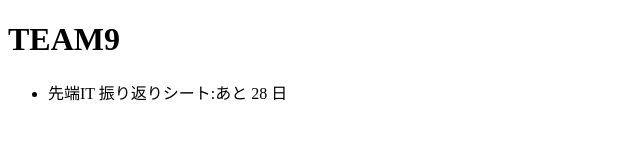
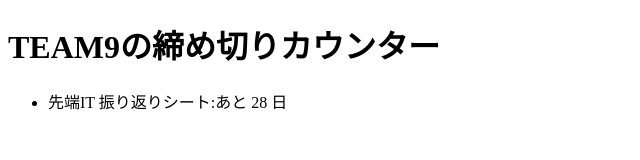
Before and after one commit to neec-sentan-it-2026/team09-deadline, a website: page public/index.html in a window 1280 px wide. Shown: the whole page, without its empty margins (0-640 px from the left). Drawn offline with Linux system fonts and the light colour scheme.

```diff
--- a/public/index.html
+++ b/public/index.html
@@ -3,10 +3,10 @@
 <html lang="ja">
 <head>
   <meta charset="UTF-8">
-  <title>TEAM9</title>
+  <title>締め切りカウンター</title>
 </head>
 <body>
-  <h1>TEAM9</h1>
+  <h1>TEAM9の締め切りカウンター</h1>
   <ul id="list"></ul>
   <script type="module">
     import { daysUntil } from './deadline.js';
```
